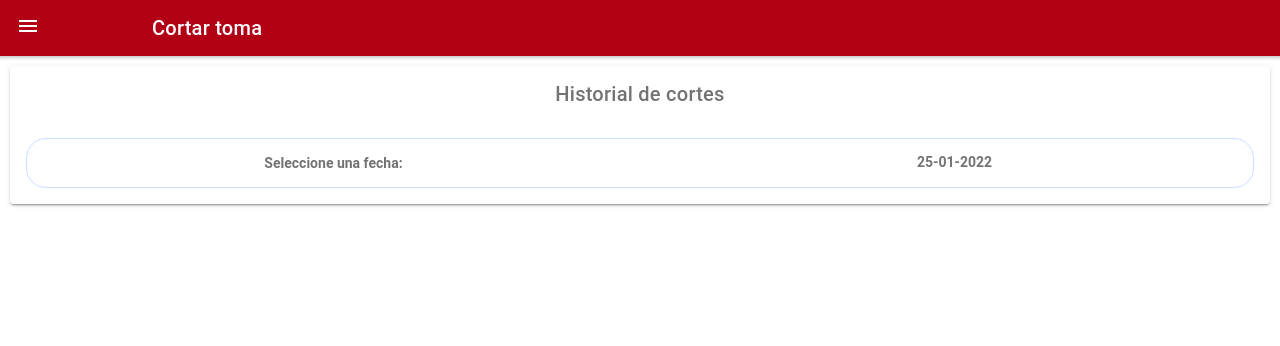
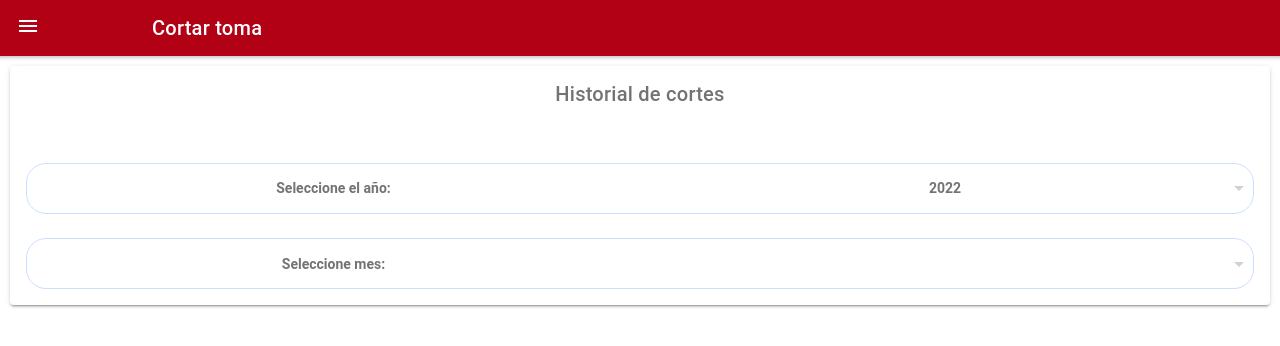
Before and after one commit to Hector-Lab/Aplicacion-Agua-Ionic, a React (Create React App) app: page /buscar-corte in a window 1280 px wide. Shown: the top 346 px of the page. Built offline with nearby package versions, Linux system fonts and the light colour scheme.

Commit message:
Prueba de seleccion de anios y fechas

```diff
--- a/src/pages/buscar-corte/buscar-corte.css
+++ b/src/pages/buscar-corte/buscar-corte.css
@@ -3,8 +3,12 @@
     border-radius: 20px;
     font-weight: bold;
     border: solid #3880ff40 1px;
+    margin-top: 2%;
 }
 .labelCalendario{
     text-align: center;
     align-self: center;
 }
+.selectedItemBold{
+    font-weight: bold;
+}
--- a/src/pages/buscar-corte/buscar-corte.tsx
+++ b/src/pages/buscar-corte/buscar-corte.tsx
@@ -1,17 +1,45 @@
-import { IonButton, IonButtons, IonCard, IonCardHeader, IonCol, IonContent, IonDatetime, IonHeader, IonLabel, IonMenuButton, IonModal, IonPage, IonRippleEffect, IonRow, IonText, IonTitle, IonToolbar, useIonViewDidEnter, useIonViewWillEnter } from "@ionic/react";
-import { timeEnd } from "node:console";
+import { IonButtons,
+    IonCard,
+    IonCardHeader,
+    IonCol,
+    IonContent,
+    IonHeader,
+    IonMenuButton,
+    IonPage,
+    IonRippleEffect,
+    IonRow,
+    IonText,
+    IonTitle,
+    IonToolbar,
+    useIonViewDidEnter,
+    useIonViewWillEnter,
+    IonSelect,
+    IonSelectOption } from "@ionic/react";
 import { useEffect, useState } from "react";
+import { generarFechas } from '../../utilities';
 import MenuLeft from '../../components/left-menu';
 import './buscar-corte.css'
 const BuscarCorte: React.FC = () => {
     const [activarMenu , setActivarMenu ] = useState(true);
     const [fechaActual, setFechaActual ] = useState(String);
+    const [ anios, setAnios ] = useState<any[]>([]);
+    const [ meses, setMeses ] = useState<any[]>([]);
+    const [ anioSeleccionado, setAnioSeleccionado ] = useState(11);
+    const [ mesSelecionado, setMesSeleccionado ] = useState(Number);
     const fecha = new Date();
     useIonViewWillEnter(()=>{setActivarMenu(false)});
     useIonViewDidEnter(()=>{setActivarMenu(true)});
     useEffect(()=>{
         setFechaActual(fecha.getFullYear() + "-" + (fecha.getMonth() + 1) + "-" + (fecha.getDate()  + 1 ));
-    },[])
+        preparaPantalla(String(fecha.getFullYear()));
+    },[]);
+    const preparaPantalla = async (anio:string) =>{
+        let aniosMeses = await generarFechas(fecha.getFullYear());
+        console.log(aniosMeses);
+        setMeses(aniosMeses[0].Meses);
+        setAnios(aniosMeses[1].Anios);
+        setMesSeleccionado(fecha.getMonth());
+    }
     return(
         <IonPage>
             {
@@ -32,14 +60,37 @@ const BuscarCorte: React.FC = () => {
                         <IonTitle className = "center" > Historial de cortes </IonTitle>
                         <br />
                         <br />
-                        <IonRow className = "bordeFecha"  >
+                        <IonRow className = "bordeFecha" >
                             <IonCol size = "6" className = "labelCalendario" >
-                                <IonText > Seleccione una fecha: </IonText>
+                                <IonText > Seleccione el año: </IonText>
                             </IonCol>
                             <IonCol size="6" className = "ion-activatable ripple-parent">
                                 <div >
-                                    <IonDatetime value = {fechaActual} displayFormat="DD-MM-YYYY" pickerFormat="DD-MM-YYYY" cancelText="Cancelar" doneText="Aceptar" onIonChange={e => { setFechaActual(String(e.detail.value)) }} ></IonDatetime>
+                                    <IonSelect value={ anioSeleccionado }>
+                                        {
+                                            anios != null ?
+                                            anios.map((item,index)=>{
+                                                return <IonSelectOption className="selectedItemBold"  value={ item.id } key = {index} >{ item.anio }</IonSelectOption>
+                                            }) : <></>
+                                        }
+                                    </IonSelect>
                                     <IonRippleEffect></IonRippleEffect>
+                                </div>
+                            </IonCol>
+                        </IonRow>
+                        <IonRow className = "bordeFecha" >
+                            <IonCol size="6" class="labelCalendario">
+                                <IonText> Seleccione mes: </IonText>
+                            </IonCol>
+                            <IonCol>
+                                <div>
+                                    <IonSelect value = { mesSelecionado } >
+                                        {
+                                            meses.map((mes,item)=>{
+                                                return <IonSelectOption className="selectedItemBold" value={mes.id} key = {mes.id} >{ mes.mes }</IonSelectOption>
+                                            })
+                                        }
+                                    </IonSelect>
                                 </div>
                             </IonCol>
                         </IonRow>
```
Also changed, not shown: 1 other file (tests, documents, lock files or other folders).
